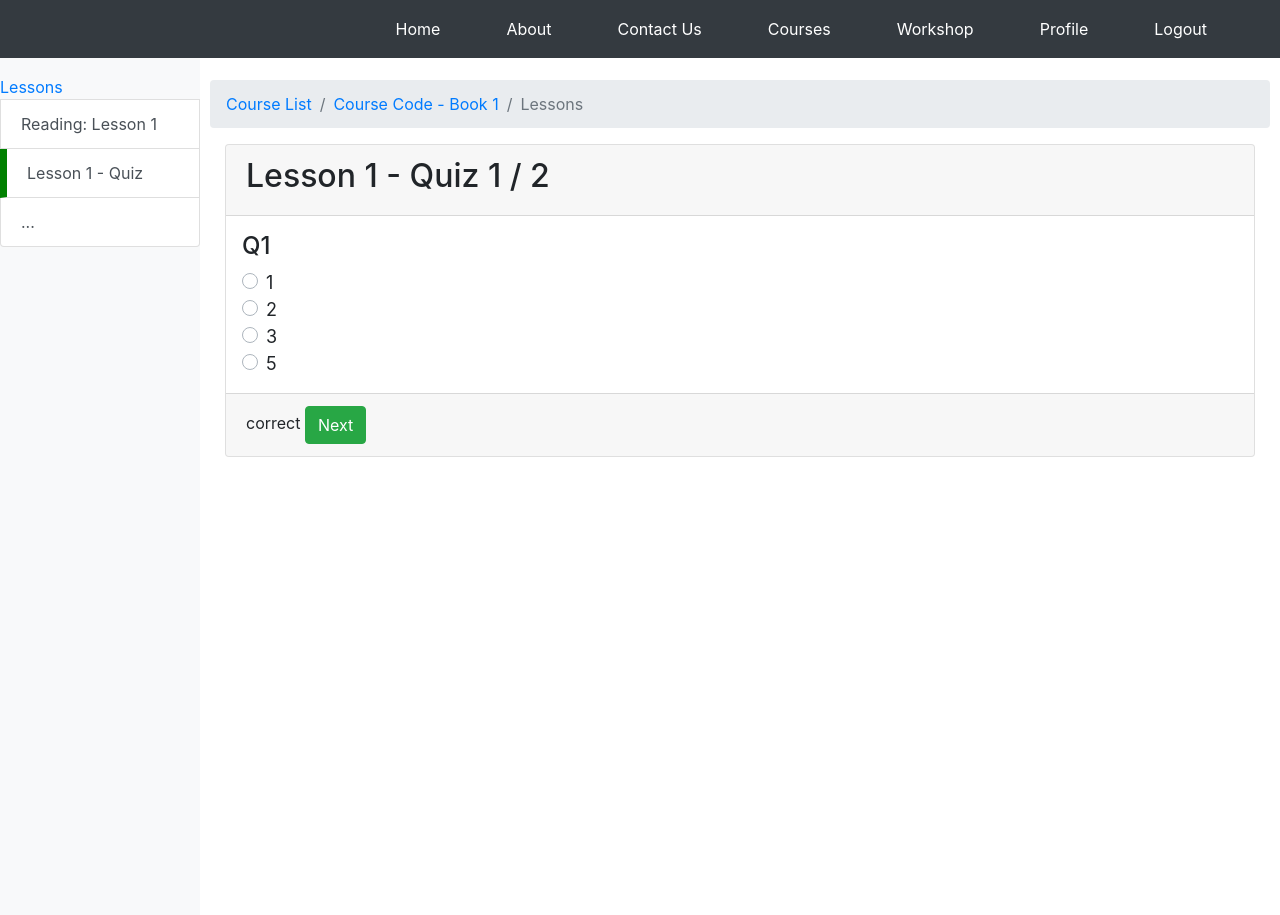
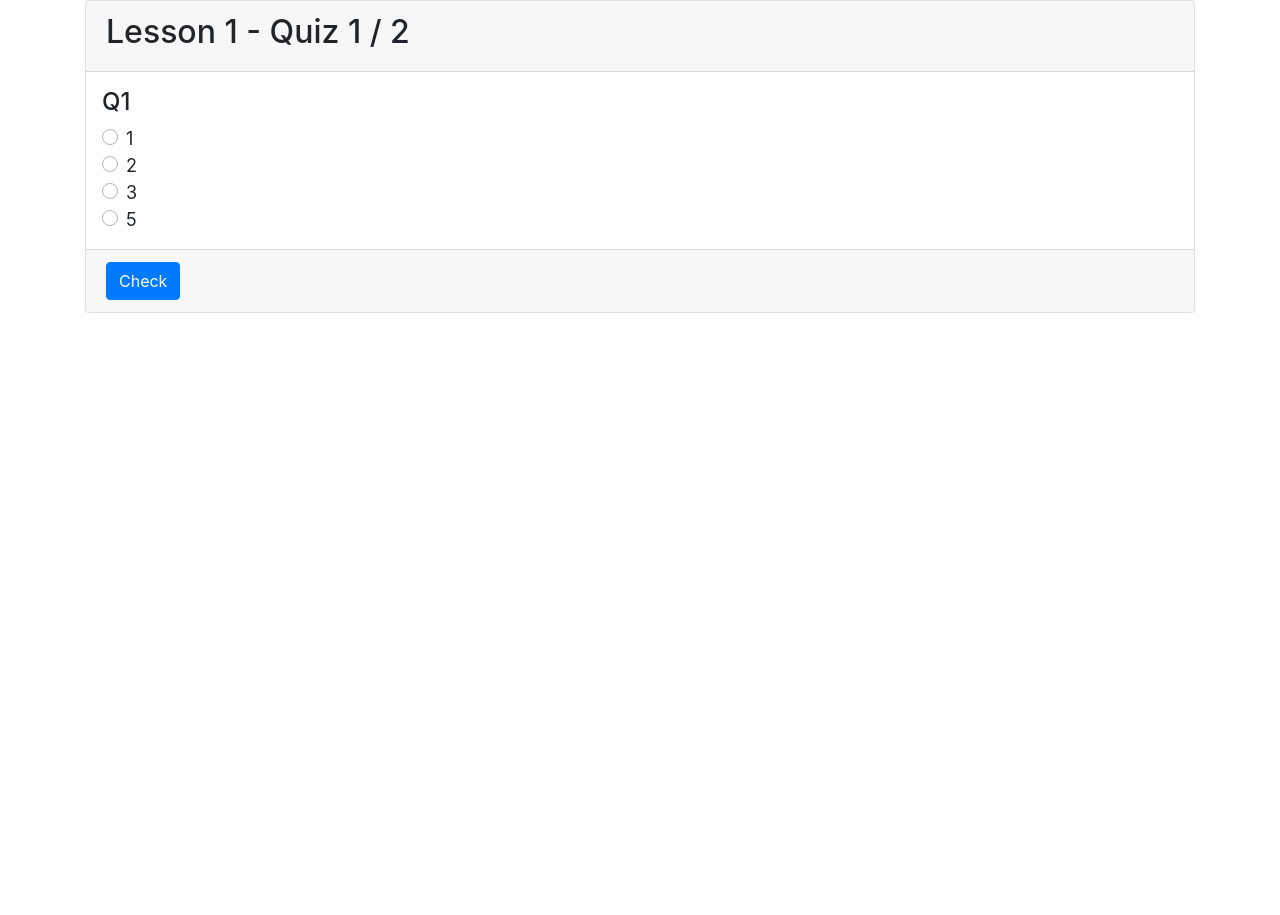
Before and after one commit to alvinliban11/Environment, a PHP site: page /lesson_quiz.php in a window 1280 px wide. Run offline with PHP 8.4, Linux system fonts and the light colour scheme; the visitor is signed in with stand-in values (Sample User, id 1); data comes from the database, SQL or seed files in the repository; tables that the repository leaves empty hold one stand-in row (values such as "Sample post").

Commit message:
quiz-1.27.22

```diff
--- a/include/function.inc.php
+++ b/include/function.inc.php
@@ -52,6 +52,19 @@ function checkAnswer($conn, $quiz_id, $correct_ans){
 	//	mysqli_close($conn);
 }
 
+function showCorrectAnswer($conn, $quiz_id){
+		$sql = "SELECT * FROM quiztbl WHERE quiz_id = '".$quiz_id."'";
+		$result = mysqli_query($conn, $sql);
+
+		if (mysqli_num_rows($result) > 0) {
+				 if($row = mysqli_fetch_assoc($result)) {
+		   			return $row['correct_ans'];
+		  }
+		}
+
+	//	mysqli_close($conn);
+}
+
 
 function checkFinalQuiz($conn, $lesson_id){
 		$sql = "SELECT * FROM quiztbl WHERE lesson_id = '".$lesson_id."'";
@@ -97,3 +110,16 @@ function checkUserQuiz($conn, $user_id, $lesson_id){
 
 	//	mysqli_close($conn);
 }
+
+
+function showResult($conn, $user_id){
+		$sql = "SELECT * FROM  resulttbl WHERE user_id = '".$user_id."' AND lesson_id = '".$lesson_id."'";
+		$result = mysqli_query($conn, $sql);
+		if (mysqli_num_rows($result) > 0) {
+				 if($row = mysqli_fetch_assoc($result)) {
+		   			return $row['score'];
+		  }
+		}
+
+	//	mysqli_close($conn);
+}
--- a/include/header.php
+++ b/include/header.php
@@ -6,14 +6,17 @@
     <meta charset="UTF-8">
     <meta http-equiv="X-UA-Compatible" content="IE=edge">
     <meta name="viewport" content="width=device-width, initial-scale=1.0">
+
     <link rel="stylesheet" href="style/nav.css">
     <link rel="stylesheet" href="css/bootstrap.min.css">
+      <!--
+    <script src="https://unpkg.com/sweetalert/dist/sweetalert.min.js"></script>
 
-    <script src="https://unpkg.com/sweetalert/dist/sweetalert.min.js"></script>
-    <!--
     <link rel="stylesheet" href="style/index.css">
   -->
     <link rel="stylesheet" href="style/footer.css">
+
+    <script src="https://code.jquery.com/jquery-3.1.1.min.js"></script>
 </head>
 <body>
 <?php
--- a/include/show.php
+++ /dev/null
@@ -1,5 +0,0 @@
-<?php
-
-$quiz_id = $_POST['quiz_id'];
-
-echo $quiz_id;
--- a/lesson_quiz.php
+++ b/lesson_quiz.php
@@ -1,78 +1,38 @@
 <?php
 
-include 'include/header.php';
+//include 'include/header.php';
 include 'include/connection.inc.php';
 include 'include/function.inc.php';
 
 $_SESSION['lesson_id'] = 2;
 $_SESSION['user_id'] = 1;
 
-
-
-
  ?>
+<!DOCTYPE html>
+<html>
 <head>
+  <meta charset="utf-8">
   <title></title>
-  <style type="text/css">
-      /* The sidebar menu */
-.sidenav {
-    margin-top: 55px;
-  height: 100%; /* Full-height: remove this if you want "auto" height */
-  width: 200px; /* Set the width of the sidebar */
-  position: fixed; /* Fixed Sidebar (stay in place on scroll) */
-  z-index: 1; /* Stay on top */
-  top: 0; /* Stay at the top */
-  left: 0;
- /* background-color: #111;  Black */
-  overflow-x: hidden; /* Disable horizontal scroll */
-  padding-top: 20px;
-}
-
-
-
-
-/* Style page content */
-.main {
-  margin-left: 200px; /* Same as the width of the sidebar */
-  padding: 0px 10px;
-  margin-top: -70px;
-}
-
-.list-group a:hover {
-
-  border-left: 7px solid green;
-}
-/* On smaller screens, where height is less than 450px, change the style of the sidebar (less padding and a smaller font size) */
-@media screen and (max-height: 450px) {
-  .sidenav {padding-top: 15px;}
-  .sidenav a {font-size: 18px;}
-}
-  </style>
+    <link rel="stylesheet" href="https://cdn.jsdelivr.net/npm/bootstrap@4.6.1/dist/css/bootstrap.min.css">
+    <script src="https://cdn.jsdelivr.net/npm/jquery@3.5.1/dist/jquery.slim.min.js"></script>
+    <script src="https://cdn.jsdelivr.net/npm/popper.js@1.16.1/dist/umd/popper.min.js"></script>
+    <script src="https://cdn.jsdelivr.net/npm/bootstrap@4.6.1/dist/js/bootstrap.bundle.min.js"></script>
+    <script src="https://ajax.googleapis.com/ajax/libs/jquery/3.5.1/jquery.min.js"></script>
 
 </head>
-<main id="main">
-<!-- Side navigation -->
-<div class="sidenav bg-light">
-<div class="list-group">
- <span class="text-primary">Lessons</span>
-  <a href="lesson.php" class="list-group-item list-group-item-action" >Reading: Lesson 1</a>
-  <a href="lesson_quiz.php" class="list-group-item list-group-item-action" style=" border-left: 7px solid green;">Lesson 1 - Quiz</a>
-  <a href="#" class="list-group-item list-group-item-action">...</a>
-</div>
-</div>
+<body>
 
-<!-- Page content -->
-<div class="main">
-
-
+<!-- <div class="container">
     <nav aria-label="breadcrumb">
       <ol class="breadcrumb">
          <li class="breadcrumb-item"><a href="course_List.php">Course List</a></li>
             <li class="breadcrumb-item" aria-current="page"><a href="course_manage.php">Course Code - Book 1</a></li>
               <li class="breadcrumb-item active" aria-current="page">Lessons</li>
-     <!--  <li class="breadcrumb-item"><a href="#">Library</a></li> -->
+
       </ol>
     </nav>
+</div>
+ -->
 <?php
 
 
@@ -80,15 +40,12 @@ if (!is_null(checkUserQuiz($conn, $_SESSION['user_id'], $_SESSION['lesson_id']))
   include 'resultQuiz.php';
 }else{
 
-
 $quiz_no = 1;
 if (isset($_GET['quiz_no'])) {
   $quiz_no = $_GET['quiz_no'];
 }
 
 ?>
-
-
 
 
 <div class="container">
@@ -102,31 +59,19 @@ if (isset($_GET['quiz_no'])) {
 
 
 
-
       </div>
 
       <div class="card-footer">
 
-              <?php
-                if (isset($_SESSION['revealAns'])) {
-                  if ($_SESSION['revealAns'] == "correct") {
-                    echo 'correct';
 
-                  }
+      <div id="showResult">
+        <button type="button" class="btn btn-primary" id="revealBtn">Check</button>
+      </div>
 
-                  if ($_SESSION['revealAns'] == "wrong") {
-                    echo 'wrong';
-                  }
-                  echo ' <button type="submit" class="btn btn-success" name="quizBtn">Next</button>';
-                  unset($_SESSION['revealAns']);
-                }else{
-                  echo ' <button type="submit" class="btn btn-primary" name="revealBtn">Check</button>';
-                }
-
-           ?>
+</form>
 
       </div>
-       </form>
+
 
     </div>
   </div>
@@ -134,26 +79,29 @@ if (isset($_GET['quiz_no'])) {
 
 <?php } ?>
 
-</div>
+</body>
+<script type="text/javascript">
 
 
-<br>
-</div>
-</main>
-<script src="https://ajax.googleapis.com/ajax/libs/jquery/3.5.1/jquery.min.js"></script>
-<script type="text/javascript">
 
-//     trypo = function() {
-//          $.ajax({
-//     type: 'POST',
-//     url: 'include/show.php',
-//     data: { 'quiz_id'  : '2'},
-//     dataType: "json",
-//     success: function(response) {
+$("#revealBtn").click(function() {
+  var userans = $('input[name="userans"]:checked').val();
+  var quiz_id = $('input[name="quiz_id"]').val();
+
+      $.ajax({
+      type: 'POST',
+      url: 'include/showAnswer.php',
+      data: { 'quiz_id'  : quiz_id , 'userans'  : userans },
+      dataType: "json",
+      success: function(response) {
+        //console.log(response);
+
+        $('#showResult').html(response[0])
+
+      }
+      });
+});
 
 
-//     }
-//     });
-// };
 </script>
-<?php include 'include/footer.php'; ?>
+</html>
```
Also changed, not shown: include/quiz.inc.php (+0 -22 lines), include/showAnswer.php (added, +32 -0 lines), result.php (+10 -0 lines). Lines whose indentation alone changed are shown as unchanged.
